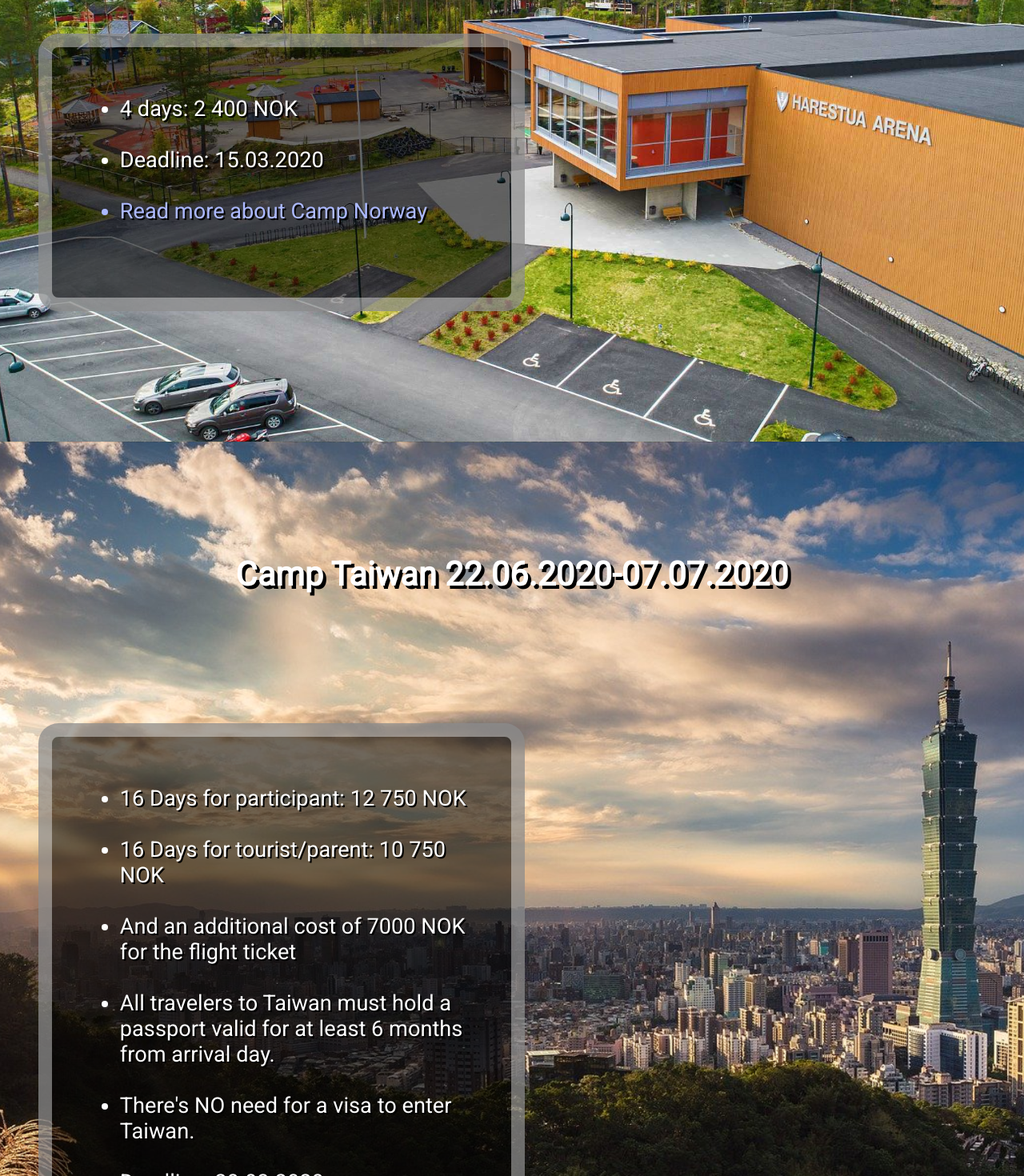
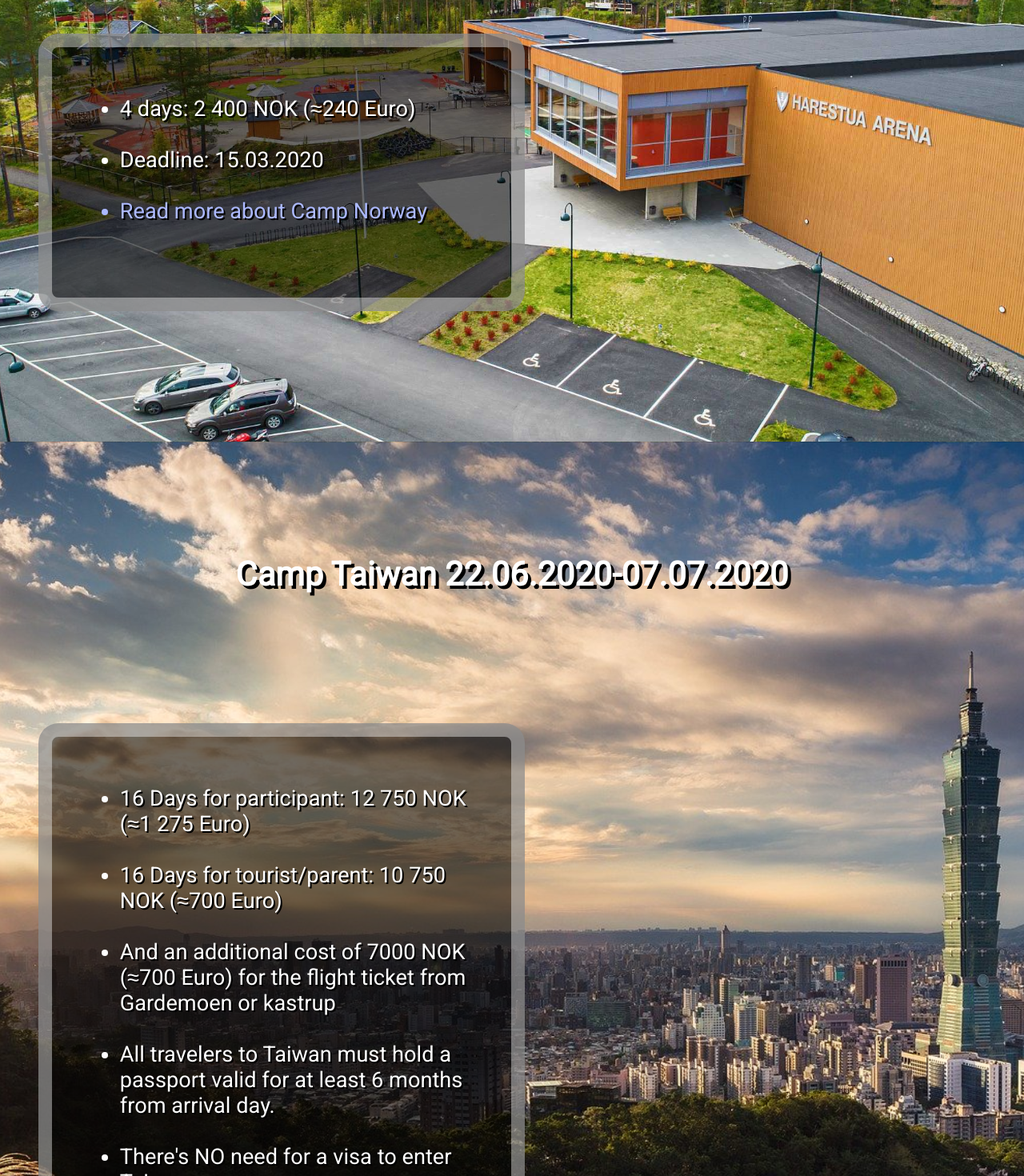
Before and after one commit to mikkelgud/InternationalTableTennisCamp, a React (Create React App) app: page /signup in a window 1280 px wide. Shown: the part 760-2230 px from the top of the page at 80% size. Built offline with nearby package versions, Linux system fonts and the light colour scheme.

Commit message:
Added prices in euro

```diff
--- a/src/components/camps/norwayCamp/NorwayPrices.js
+++ b/src/components/camps/norwayCamp/NorwayPrices.js
@@ -38,7 +38,7 @@ export default function Expenses(props) {
       <StyledSTextSectionHeader>Price</StyledSTextSectionHeader>
       <StyledText>
           <ul>
-          <StyledList>The whole camp:<br/><br/>--> 2 400 NOK </StyledList>
+          <StyledList>The whole camp:<br/><br/>--> 2 400 NOK  (=240euro)</StyledList>
           </ul>
       </StyledText>
       <br/>
--- a/src/components/camps/taiwanCamp/TaiwanPrices.js
+++ b/src/components/camps/taiwanCamp/TaiwanPrices.js
@@ -38,11 +38,11 @@ export default function Expences(props) {
          <br/>
       <StyledText>
           <ul>
-          <StyledList>Whole camp of 16 days for players:<br/>--> 12 750 NOK. </StyledList>
+          <StyledList>Whole camp of 16 days for players:<br/>--> 12 750 NOK. (≈1 275 Euro) </StyledList>
          <br/>
-          <StyledList>Whole camp of 16 days for traveling companions (Non practicing participants) <br/> --> 10 750 NOK </StyledList>
+          <StyledList>Whole camp of 16 days for traveling companions (Non practicing participants) <br/> --> 10 750 NOK (≈1 075 Euro) </StyledList>
           <br/>
-          <StyledList>+ flight <br/> --> 7000 NOK</StyledList>
+          <StyledList>+ flight <br/> --> 7000 NOK (≈700 Euro)</StyledList>
           <br/>
           <StyledList>There is NO need for a visa to enter Taiwan.</StyledList>
           </ul>
--- a/src/components/generalnfoPages/SignUp.js
+++ b/src/components/generalnfoPages/SignUp.js
@@ -93,7 +93,7 @@ export default function SignUp(props) {
                     fontWeight: "lighter"
                 }}>
                     <ul>
-                        <li>  4 days: 2 400 NOK  </li><br />
+                        <li>  4 days: 2 400 NOK (≈240 Euro)  </li><br />
                         <li>  Deadline: 15.03.2020 </li><br />
                         <StyledATagLink
                         style={{ color: "#acb9ff" }}
@@ -127,11 +127,11 @@ export default function SignUp(props) {
                         fontWeight: "lighter",
                         textShadow: "2px 2px black"}}>
                     <ul>
-                        <li> 16 Days for participant: 12 750 NOK</li>
+                        <li> 16 Days for participant: 12 750 NOK (≈1 275 Euro)</li>
                         <br />
-                        <li> 16 Days for tourist/parent: 10 750 NOK</li>
+                        <li> 16 Days for tourist/parent: 10 750 NOK (≈700 Euro)</li>
                         <br />
-                        <li> And an additional cost of 7000 NOK for the flight ticket</li>
+                        <li> And an additional cost of 7000 NOK (≈700 Euro) for the flight ticket from Gardemoen or kastrup</li>
                         <br />
                         <StyledListLocal>All travelers to Taiwan must hold a passport valid for at least 6 months from arrival day. </StyledListLocal>
                         <br />
```
